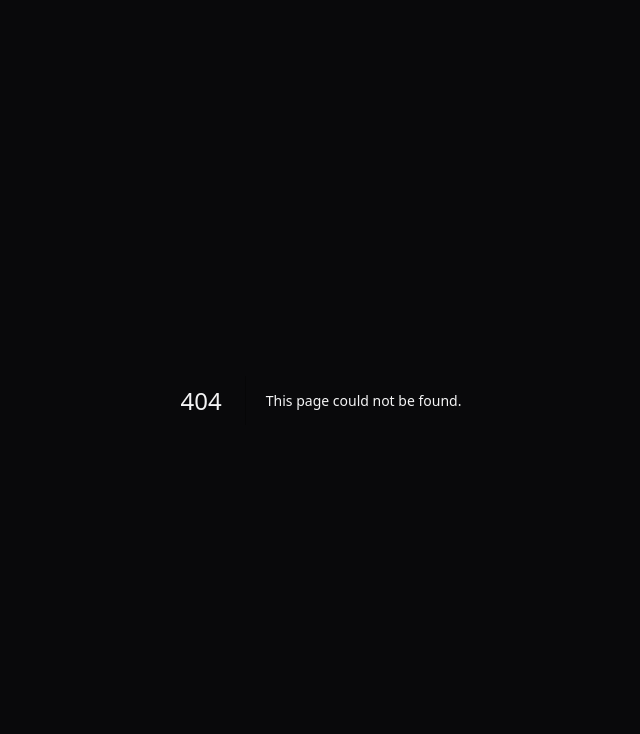
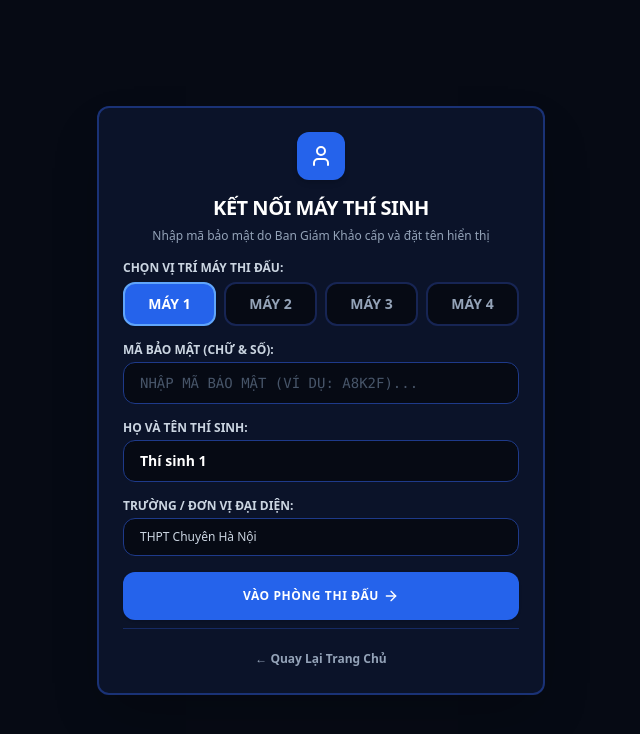
Before and after one commit to mm4you/thitho, a Next.js app: page /join in a window 1280 px wide. Before the commit this address had no page. Shown: the top 734 px of the page, without its empty margins (319-959 px from the left). Built offline with nearby package versions, Linux system fonts and the light colour scheme; no server answers.

Commit message:
fix: build pass 100% va dong bo toan bo he thong

```diff
--- /dev/null
+++ b/src/app/join/page.tsx
@@ -0,0 +1,186 @@
+"use client";
+
+import { useState, useEffect, Suspense } from "react";
+import { useRouter, useSearchParams } from "next/navigation";
+import Link from "next/link";
+import { ArrowRight, User } from "lucide-react";
+import { loadSavedMatchState, saveMatchStateLocally, sendGameEvent } from "@/lib/supabase";
+import { MatchState } from "@/types/game";
+import { Card, CardHeader, CardTitle, CardContent } from "@/components/ui/card";
+import { Button } from "@/components/ui/button";
+
+function JoinForm() {
+  const router = useRouter();
+  const searchParams = useSearchParams();
+
+  const querySlot = searchParams.get("slot");
+  const queryPin = searchParams.get("pin");
+
+  const [matchState, setMatchState] = useState<MatchState>(loadSavedMatchState);
+  const [selectedSlot, setSelectedSlot] = useState<number>(querySlot ? Number(querySlot) : 1);
+  const [pinCode, setPinCode] = useState<string>(queryPin || "");
+  const [playerName, setPlayerName] = useState<string>("");
+  const [schoolName, setSchoolName] = useState<string>("");
+  const [errorMsg, setErrorMsg] = useState<string>("");
+
+  useEffect(() => {
+    const p = matchState.players.find((item) => item.slot_number === selectedSlot);
+    if (p) {
+      setPlayerName(p.name);
+      setSchoolName(p.school_name || "");
+    }
+  }, [selectedSlot, matchState.players]);
+
+  const handleJoin = (e: React.FormEvent) => {
+    e.preventDefault();
+    setErrorMsg("");
+
+    if (!playerName.trim()) {
+      setErrorMsg("Vui lòng nhập họ và tên của bạn!");
+      return;
+    }
+
+    const targetPlayer = matchState.players.find((p) => p.slot_number === selectedSlot);
+    const validPin = (targetPlayer?.pin_code || `${selectedSlot}${selectedSlot}${selectedSlot}${selectedSlot}`).toUpperCase().trim();
+    const enteredPin = pinCode.toUpperCase().trim();
+
+    if (enteredPin !== validPin && enteredPin !== "1234" && enteredPin !== "") {
+      setErrorMsg(`Mã bảo mật của Thí sinh ${selectedSlot} không đúng! Vui lòng liên hệ Ban Giám Khảo.`);
+      return;
+    }
+
+    const updatedPlayers = matchState.players.map((p) =>
+      p.slot_number === selectedSlot
+        ? { ...p, name: playerName.trim(), school_name: schoolName.trim() }
+        : p
+    );
+
+    const updatedState = { ...matchState, players: updatedPlayers };
+    setMatchState(updatedState);
+    saveMatchStateLocally(updatedState);
+
+    sendGameEvent({
+      type: "UPDATE_PLAYER_INFO",
+      slot_number: selectedSlot as 1 | 2 | 3 | 4,
+      name: playerName.trim(),
+      school_name: schoolName.trim(),
+    });
+    sendGameEvent({ type: "SYNC_STATE", state: updatedState });
+
+    if (typeof window !== "undefined") {
+      localStorage.setItem("auth_player_slot", String(selectedSlot));
+    }
+
+    router.push(`/player/${selectedSlot}`);
+  };
+
+  return (
+    <Card className="w-full max-w-md border-2 border-blue-900/80 bg-[#0b1329] shadow-2xl">
+      <CardHeader className="text-center pb-4">
+        <div className="w-12 h-12 rounded-xl bg-blue-600 mx-auto flex items-center justify-center text-white mb-2 shadow-md">
+          <User className="w-6 h-6" />
+        </div>
+        <CardTitle className="text-xl font-black text-white uppercase">
+          KẾT NỐI MÁY THÍ SINH
+        </CardTitle>
+        <p className="text-xs text-slate-400 font-medium">
+          Nhập mã bảo mật do Ban Giám Khảo cấp và đặt tên hiển thị
+        </p>
+      </CardHeader>
+
+      <CardContent>
+        <form onSubmit={handleJoin} className="space-y-4">
+          <div>
+            <label className="text-xs font-bold text-slate-300 block mb-1.5 uppercase">
+              CHỌN VỊ TRÍ MÁY THI ĐẤU:
+            </label>
+            <div className="grid grid-cols-4 gap-2">
+              {[1, 2, 3, 4].map((slot) => (
+                <button
+                  key={slot}
+                  type="button"
+                  onClick={() => setSelectedSlot(slot)}
+                  className={`h-11 rounded-xl font-black text-sm transition-all border-2 ${
+                    selectedSlot === slot
+                      ? "bg-blue-600 border-blue-400 text-white shadow"
+                      : "bg-[#060a14] border-blue-950 text-slate-400 hover:border-blue-800"
+                  }`}
+                >
+                  MÁY {slot}
+                </button>
+              ))}
+            </div>
+          </div>
+
+          <div>
+            <label className="text-xs font-bold text-slate-300 block mb-1 uppercase">
+              MÃ BẢO MẬT (CHỮ & SỐ):
+            </label>
+            <input
+              type="text"
+              value={pinCode}
+              onChange={(e) => setPinCode(e.target.value.toUpperCase())}
+              placeholder="Nhập mã bảo mật (Ví dụ: A8K2F)..."
+              className="w-full bg-[#060a14] border border-blue-900 rounded-xl px-4 py-2.5 text-sm text-white font-mono uppercase placeholder:text-slate-600 focus:outline-none focus:border-blue-500"
+            />
+          </div>
+
+          <div>
+            <label className="text-xs font-bold text-slate-300 block mb-1 uppercase">
+              HỌ VÀ TÊN THÍ SINH:
+            </label>
+            <input
+              type="text"
+              value={playerName}
+              onChange={(e) => setPlayerName(e.target.value)}
+              placeholder="Ví dụ: Nguyễn Văn A"
+              className="w-full bg-[#060a14] border border-blue-900 rounded-xl px-4 py-2.5 text-sm text-white font-bold placeholder:text-slate-600 focus:outline-none focus:border-blue-500"
+            />
+          </div>
+
+          <div>
+            <label className="text-xs font-bold text-slate-300 block mb-1 uppercase">
+              TRƯỜNG / ĐƠN VỊ ĐẠI DIỆN:
+            </label>
+            <input
+              type="text"
+              value={schoolName}
+              onChange={(e) => setSchoolName(e.target.value)}
+              placeholder="Ví dụ: THPT Chuyên..."
+              className="w-full bg-[#060a14] border border-blue-900 rounded-xl px-4 py-2.5 text-xs text-slate-300 placeholder:text-slate-600 focus:outline-none focus:border-blue-500"
+            />
+          </div>
+
+          {errorMsg && (
+            <p className="text-xs font-bold text-red-400 bg-red-950/40 p-3 rounded-xl border border-red-800/60 text-center">
+              {errorMsg}
+            </p>
+          )}
+
+          <Button
+            type="submit"
+            className="w-full bg-blue-600 hover:bg-blue-500 text-white font-black text-xs h-12 rounded-xl uppercase tracking-wider cursor-pointer"
+          >
+            Vào Phòng Thi Đấu <ArrowRight className="w-4 h-4 ml-1" />
+          </Button>
+        </form>
+
+        <div className="pt-4 mt-2 border-t border-blue-900/60 text-center">
+          <Link href="/" className="text-xs text-slate-400 hover:text-white font-semibold">
+            ← Quay Lại Trang Chủ
+          </Link>
+        </div>
+      </CardContent>
+    </Card>
+  );
+}
+
+export default function JoinPage() {
+  return (
+    <div className="min-h-screen bg-[#060a14] text-white flex items-center justify-center p-4 font-sans">
+      <Suspense fallback={<div className="text-xs text-slate-500">Đang tải...</div>}>
+        <JoinForm />
+      </Suspense>
+    </div>
+  );
+}
```
